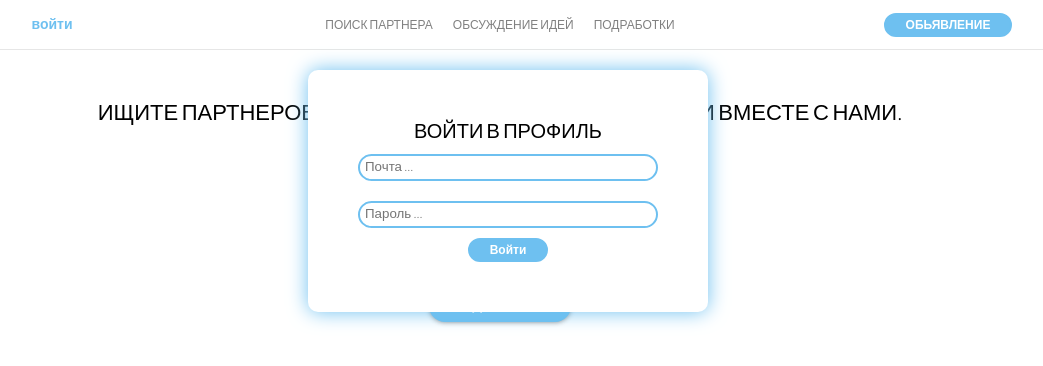
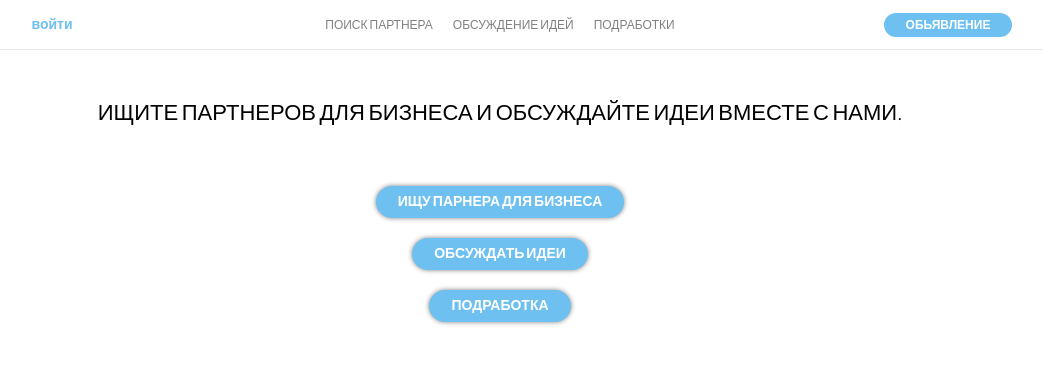
Before and after one commit to YauheniRusinchuk/project, a Django app: page / in a window 1280 px wide. Shown: the top 366 px of the page, without its empty margins (140-1183 px from the left). Run offline with Django 3.2, Linux system fonts and the light colour scheme.

Commit message:
add login and logout function

```diff
--- a/src/apps/home/urls.py
+++ b/src/apps/home/urls.py
@@ -1,8 +1,10 @@
-from django.urls import path
+from django.urls import path, include
 from .views import index
 
 app_name = 'home'
 
 urlpatterns = [
+    path('exit/', include('src.apps.logout.urls', namespace='exit')),
+    path('login/', include('src.apps.login.urls', namespace='login_page')),
     path('', index, name='home_page')
 ]
--- /dev/null
+++ b/src/apps/login/urls.py
@@ -0,0 +1,8 @@
+from django.urls import path
+from .views import LoginView
+
+app_name = 'login_page'
+
+urlpatterns = [
+    path('', LoginView.as_view(), name='check_login'),
+]
--- /dev/null
+++ b/src/apps/logout/urls.py
@@ -0,0 +1,8 @@
+from django.urls import path
+from .views import exit
+
+app_name = 'exit'
+
+urlpatterns = [
+    path('', exit, name='exit_page')
+]
--- /dev/null
+++ b/src/apps/logout/views.py
@@ -0,0 +1,6 @@
+from django.contrib.auth import logout
+from django.shortcuts import redirect
+
+def exit(request):
+    logout(request)
+    return redirect('home:home_page')
--- a/src/static/css/style.css
+++ b/src/static/css/style.css
@@ -135,12 +135,13 @@
 }
 
 .login_container {
+    display: none;
     position: absolute;
     top: 70px;
     left: 35%;
     width: 400px;
     background-color: white;
-    box-shadow: 0 0 20px #6ec0f0;
+    box-shadow: 0 0 10px black;
     border-radius: 10px;
     z-index: 10;
     padding: 50px;
@@ -161,8 +162,8 @@
 .login_container form input {
     margin: 10px;
     padding: 3px 5px;
-    border: 2px solid #6ec0f0;
-    border-radius: 20px;
+    border: none;
+    border-bottom: 1px solid #e6e6e6;
     width: 100%;
     outline: none;
     background-color: white;
--- a/src/static/js/main.js
+++ b/src/static/js/main.js
@@ -2,7 +2,7 @@ $(function(){
 
     $('.btn_login').on('click', (e)=>{
         e.preventDefault();
-        console.log('CLICK')
+        $('.login_container').slideToggle();
     })
 
 })
--- a/src/templates/header.html
+++ b/src/templates/header.html
@@ -20,7 +20,7 @@
     <div class="menu_container">
         <a class='new_btn' href="#">обьявление</a>
         {% if user.is_authenticated %}
-            <a href="#">выйти</a>
+            <a href="{% url 'home:exit:exit_page' %}">выйти</a>
         {% endif %}
     </div>
 
--- a/src/templates/login.html
+++ b/src/templates/login.html
@@ -2,9 +2,9 @@
 
     <p>Войти в профиль</p>
 
-    <form class="">
-        <input type="email" placeholder="Почта ..." name="" value="">
-        <input type="password" placeholder="Пароль ..." name="" value="">
+    <form action="{% url 'home:login_page:check_login' %}" method="POST">{% csrf_token %}
+        <input type="email" placeholder="Почта ..." name="email" value="">
+        <input type="password" placeholder="Пароль ..." name="password" value="">
         <button type="submit" name="button">Войти</button>
     </form>
 
```
Also changed, not shown: src/apps/login/views.py (added, +16 -0 lines).
